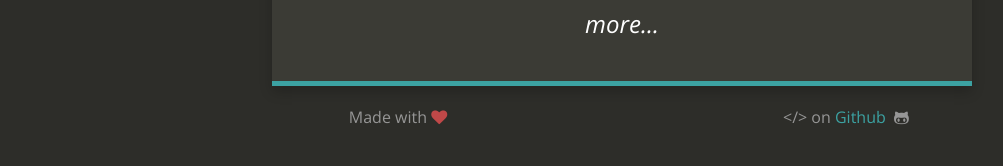
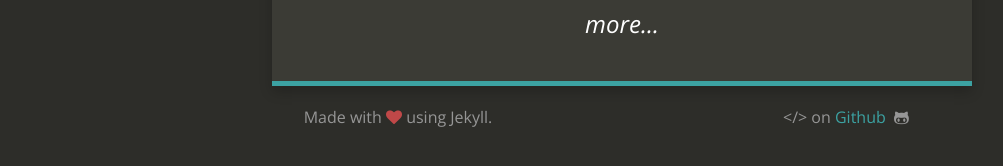
Before and after one commit to codejockey02/myhobbyblog, a Jekyll site: the page built from index.html, in a window 1280 px wide. Shown: the part 654-820 px from the top of the page, without its empty margins (18-1021 px from the left). Built offline with Jekyll 4.4.1, drawn with Linux system fonts in a browser that asks for light colours; nearby versions of some CDN libraries.

```diff
--- a/_config.yml
+++ b/_config.yml
@@ -14,7 +14,7 @@
 instagram_username: the.dark.sunshine
 
 # Footer
-footer_left: "Made with <i class=\"fa fa-heart\"></i>"
+footer_left: "Made with <i class=\"fa fa-heart\"></i> using Jekyll."
 footer_right: "&lt;/&gt; on <a href=\"https://github.com/codejockey02/myhobbyblog\">Github</a> &nbsp;<i class=\"fa fa-github-alt\"></i>"
 
 # Build settings
```
